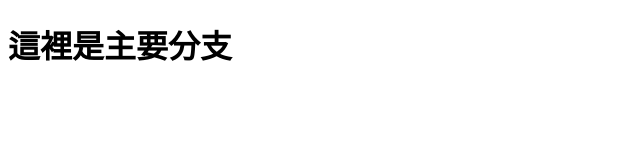
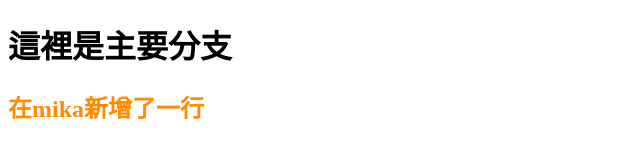
Before and after one commit to MiliosFumigos/sourcetreeTest, a plain HTML site: page index.html in a window 1280 px wide. Shown: the whole page, without its empty margins (0-640 px from the left). Drawn offline with Linux system fonts and the light colour scheme.

Commit message:
在mika新增一行

```diff
--- a/index.html
+++ b/index.html
@@ -7,5 +7,7 @@
   </head>
   <body>
     <h1>這裡是主要分支</h1>
+
+    <h2 style="color: darkorange">在mika新增了一行</h2>
   </body>
 </html>
```
